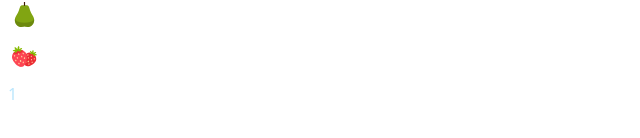
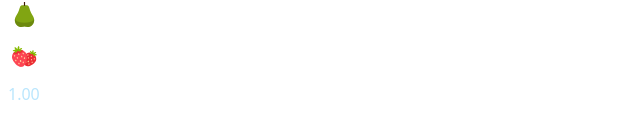
Before and after one commit to begedin/permaplanner, a Vue app: page / in a window 1280 px wide. Shown: the part 262-400 px from the top of the page, without its empty margins (0-640 px from the left). Built offline with nearby package versions, Linux system fonts and the light colour scheme.

Commit message:
Keyboard zoom and pan

```diff
--- a/src/App.vue
+++ b/src/App.vue
@@ -74,8 +74,11 @@ onMounted(() => setupCamera())
 onBeforeUnmount(() => teardownCamera())
 
 const svgViewbox = computed(() => {
-  const { scale, x, y } = camera.value
-  return `${x / scale} ${y / scale} ${imgWidth.value / scale} ${imgHeight.value / scale}`
+  const x = (camera.value.x / camera.value.scale).toFixed(2)
+  const y = (camera.value.y / camera.value.scale).toFixed(2)
+  const width = (imgWidth.value / camera.value.scale).toFixed(2)
+  const height = (imgHeight.value / camera.value.scale).toFixed(2)
+  return `${x} ${y} ${width} ${height}`
 })
 
 const tool = ref<Tool>()
@@ -209,7 +212,7 @@ const scaleDown = (shape: GardenThing): GardenThing => ({
         @mousemove="update"
         @mouseup="end"
         ref="topLayer"
-        class="col-start-1 col-span-1 row-start-1 row-span-1 z-10 w-full h-full"
+        class="col-start-1 col-span-1 row-start-1 row-span-1 z-10 w-full h-full transition"
         :viewBox="svgViewbox"
       >
         <image
@@ -242,7 +245,7 @@ const scaleDown = (shape: GardenThing): GardenThing => ({
         :active="tool?.kind === t.kind"
       />
       <div>
-        {{ camera.scale }}
+        {{ camera.scale.toFixed(2) }}
       </div>
     </div>
     <div class="absolute right-0 top-0 p-2 flex flex-col gap-1">
--- a/src/useCamera.ts
+++ b/src/useCamera.ts
@@ -3,8 +3,6 @@ import { ref, type Ref } from 'vue'
 export const useCamera = (element: Ref<SVGElement | undefined>) => {
   const camera = ref({ scale: 1, x: 0, y: 0 })
   const mouse = ref({ x: 0, y: 0 })
-
-  const teardownController = new AbortController()
 
   const zoomBy = (factor: number) => {
     const { x, y, scale } = camera.value
@@ -30,7 +28,17 @@ export const useCamera = (element: Ref<SVGElement | undefined>) => {
     }
   }
 
-  const setupCamera = () => {
+  const teardownController = new AbortController()
+
+  const setupMousePositionTracking = () => {
+    element.value?.addEventListener(
+      'mousemove',
+      (event) => ((mouse.value.x = event.offsetX), (mouse.value.y = event.offsetY)),
+      { signal: teardownController.signal }
+    )
+  }
+
+  const setupWheelZoom = () => {
     element.value?.addEventListener(
       'wheel',
       (e) => {
@@ -39,12 +47,28 @@ export const useCamera = (element: Ref<SVGElement | undefined>) => {
       },
       { passive: false, signal: teardownController.signal }
     )
+  }
 
-    element.value?.addEventListener(
-      'mousemove',
-      (event) => ((mouse.value.x = event.offsetX), (mouse.value.y = event.offsetY)),
+  const setupKeyBindings = () => {
+    document.addEventListener(
+      'keydown',
+      (e) => {
+        if (e.key === 'ArrowLeft' || e.key === 'A') camera.value.x += 10
+        if (e.key === 'ArrowRight' || e.key === 'D') camera.value.x -= 10
+        if (e.key === 'ArrowUp' || e.key === 'W') camera.value.y += 10
+        if (e.key === 'ArrowDown' || e.key === 'S') camera.value.y -= 10
+
+        if (e.key === '+') zoomBy(0.1)
+        if (e.key === '-') zoomBy(-0.1)
+      },
       { signal: teardownController.signal }
     )
+  }
+
+  const setupCamera = () => {
+    setupWheelZoom()
+    setupMousePositionTracking()
+    setupKeyBindings()
   }
 
   const teardownCamera = () => teardownController.abort()
```
